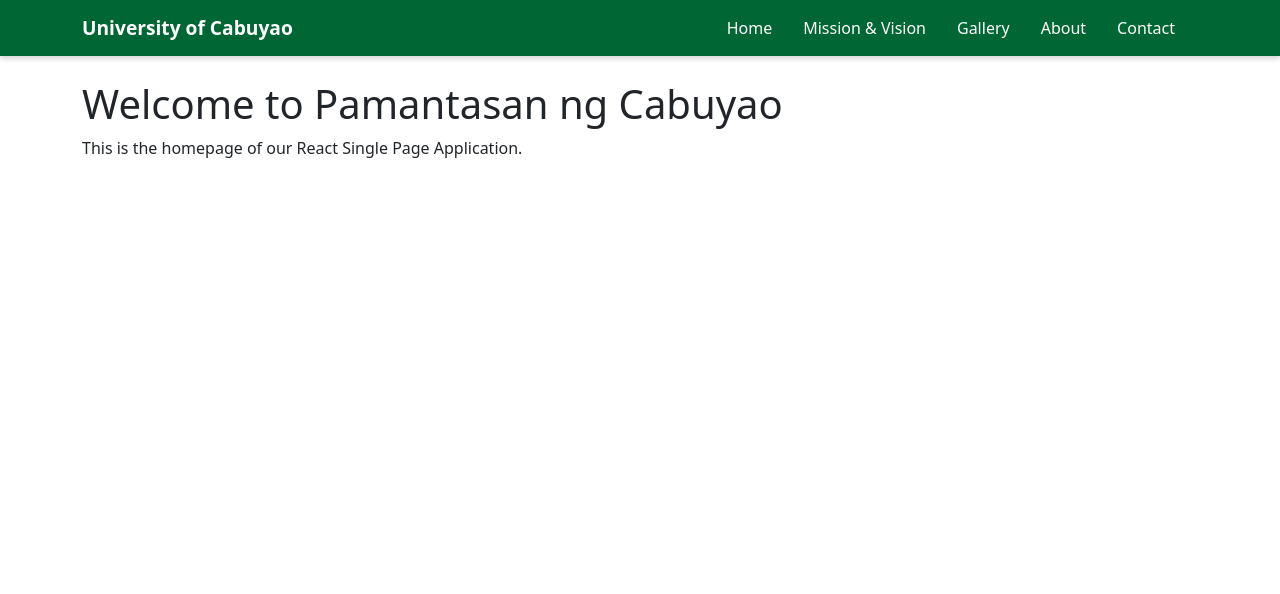
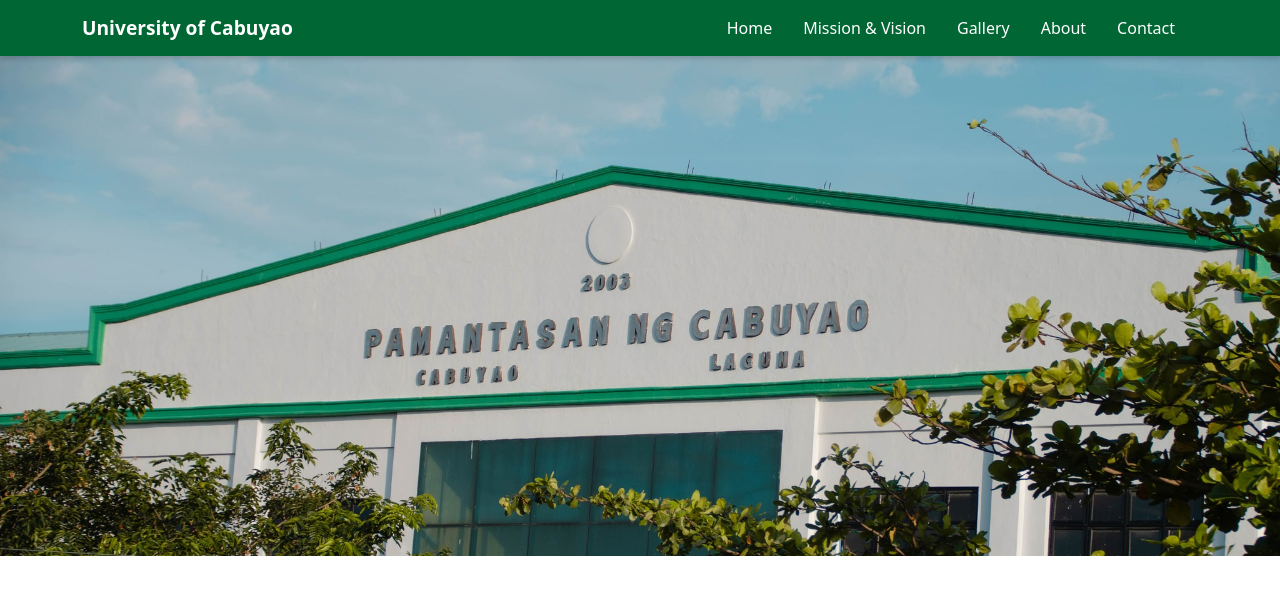
Before and after one commit to arac880/G2_LAB2_ITP110, a React (Vite) app: page / in a window 1280 px wide. Shown: the top 594 px of the page. Built offline with nearby package versions, Linux system fonts and the light colour scheme.

Commit message:
added banner img (no text content yet)

```diff
--- a/src/components/Home.jsx
+++ b/src/components/Home.jsx
@@ -1,9 +1,21 @@
+import heroBanner from '../assets/banner.jpg'
+import { Link } from 'react-router-dom';
+
 function Home() {
   return (
-    <div className="container mt-4">
-      <h1>Welcome to Pamantasan ng Cabuyao</h1>
-      <p>This is the homepage of our React Single Page Application.</p>
-    </div>
+    <>
+      <div
+      className="p-5 text-center bg-image"
+      style={{
+        backgroundImage: `url(${heroBanner})`,
+        backgroundPosition: 'center  center',
+        backgroundSize: 'cover',
+        height: '500px',
+      }}
+      >
+      </div>
+    </>
+
   );
 }
 export default Home;
```
Also changed, not shown: src/assets/banner.jpg (added).
